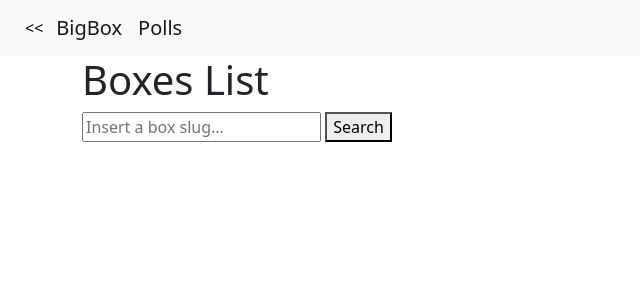
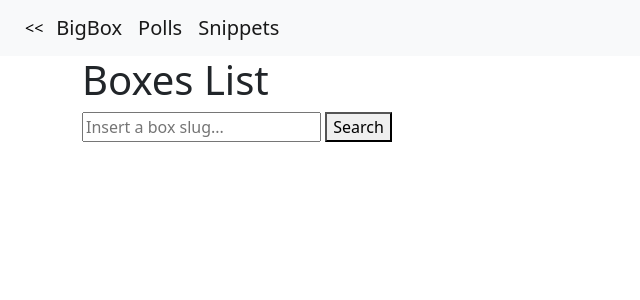
Before and after one commit to cdbiancotti/bigbox-test, a Django app: page /box/ in a window 1280 px wide. Shown: the top 300 px of the page, without its empty margins (0-640 px from the left). Run offline with Django 3.2, Linux system fonts and the light colour scheme; data that the repository does not hold is empty.

Commit message:
Fix test-3

```diff
--- a/bigbox/templates/nav.html
+++ b/bigbox/templates/nav.html
@@ -4,7 +4,7 @@
     <input type="button" class="btn btn-light" value="<<" onclick="history.back(-1)" />
     <a class="navbar-brand" href="{% url 'bigbox:boxes' %}">BigBox</a>
     <a class="navbar-brand" href="{% url 'polls:index' %}">Polls</a>
-    {% comment %} <a class="navbar-brand" href="/tutorial1/">Snippets</a> {% endcomment %}
+    <a class="navbar-brand" href="/tutorial1/">Snippets</a>
   </div>
 </nav>
 {% endblock nav %}
--- a/bigproject/settings.py
+++ b/bigproject/settings.py
@@ -46,7 +46,7 @@ INSTALLED_APPS = [
     'django_extensions',
     'bigbox.apps.BigboxConfig',
     'polls.apps.PollsConfig',
-    # 'snippets.apps.SnippetsConfig'
+    'snippets.apps.SnippetsConfig'
 ]
 
 MIDDLEWARE = [
--- a/bigproject/urls.py
+++ b/bigproject/urls.py
@@ -21,7 +21,7 @@ urlpatterns = [
     path(r'admin/', admin.site.urls),
     path(r'', include("bigbox.urls")),
     path(r'polls/', include("polls.urls")),
-    # path(r'tutorial1/', include("snippets.urls")),
+    path(r'tutorial1/', include("snippets.urls")),
     path(r'api-auth/', include('rest_framework.urls')),
 ]
 
```
